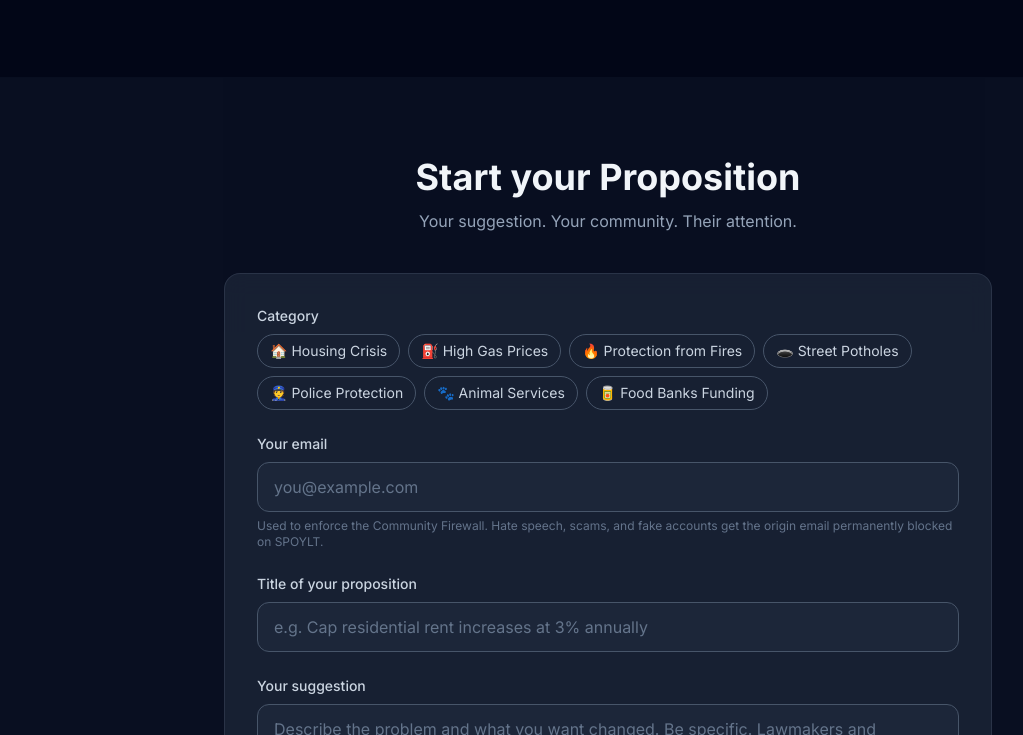
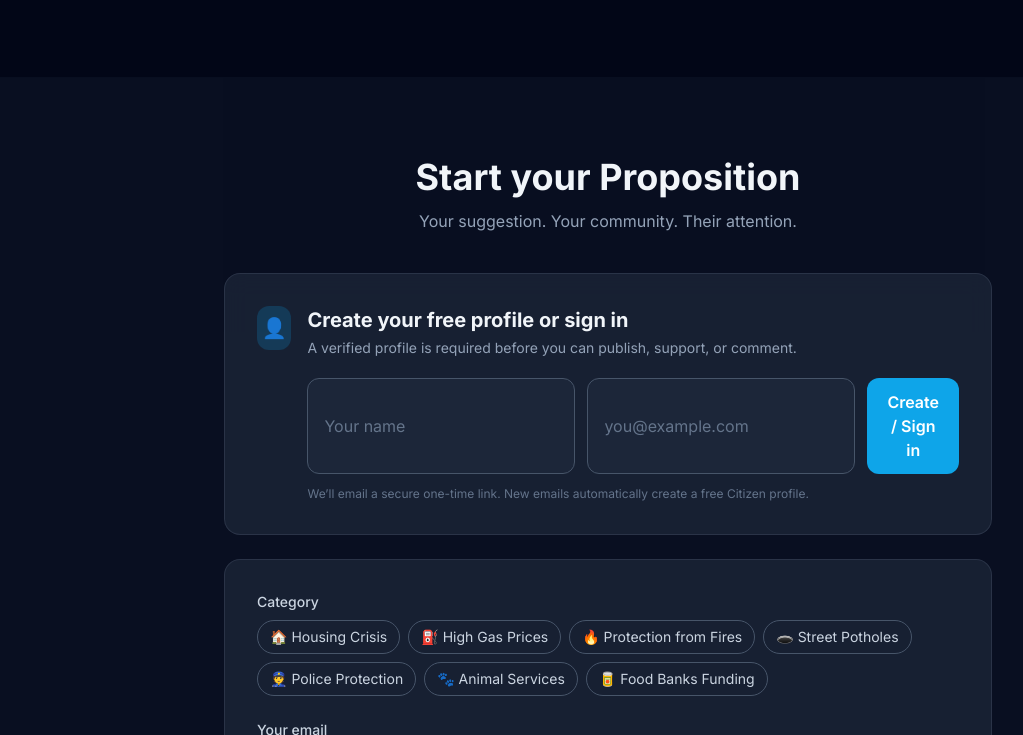
Before and after one commit to DSangHub/spoylt, a plain HTML site: page index.html in a window 1280 px wide. Shown: the part 1701-2436 px from the top of the page, without its empty margins (32-1055 px from the left). Drawn offline with nearby package versions, Linux system fonts and the light colour scheme; no server answers.

Commit message:
Add explicit profile creation and sign-in card

```diff
--- a/index.html
+++ b/index.html
@@ -186,6 +186,21 @@
       <div class="text-center mb-10">
         <h2 class="text-3xl sm:text-4xl font-bold mb-3">Start your Proposition</h2>
         <p class="text-slate-400">Your suggestion. Your community. Their attention.</p>
+      </div>
+      <div id="auth-card" class="glass rounded-2xl p-6 sm:p-8 mb-6">
+        <div class="flex items-start gap-4">
+          <div class="w-11 h-11 rounded-xl bg-sky-500/20 flex items-center justify-center text-xl">👤</div>
+          <div class="flex-1">
+            <h3 class="text-xl font-bold mb-1">Create your free profile or sign in</h3>
+            <p class="text-sm text-slate-400 mb-5">A verified profile is required before you can publish, support, or comment.</p>
+            <form id="auth-form" class="grid sm:grid-cols-[1fr_1fr_auto] gap-3">
+              <input id="profile-name" type="text" maxlength="80" placeholder="Your name" class="bg-slate-800/80 border border-slate-600 rounded-xl px-4 py-3 text-white placeholder-slate-500 focus:outline-none focus:ring-2 focus:ring-sky-500" />
+              <input id="profile-email" type="email" required maxlength="254" placeholder="you@example.com" class="bg-slate-800/80 border border-slate-600 rounded-xl px-4 py-3 text-white placeholder-slate-500 focus:outline-none focus:ring-2 focus:ring-sky-500" />
+              <button type="submit" class="bg-sky-500 hover:bg-sky-400 text-white font-semibold px-5 py-3 rounded-xl transition">Create / Sign in</button>
+            </form>
+            <p class="text-xs text-slate-500 mt-3">We’ll email a secure one-time link. New emails automatically create a free Citizen profile.</p>
+          </div>
+        </div>
       </div>
       <form id="spoylt-form" class="glass rounded-2xl p-6 sm:p-8 space-y-6">
         <div>
```
